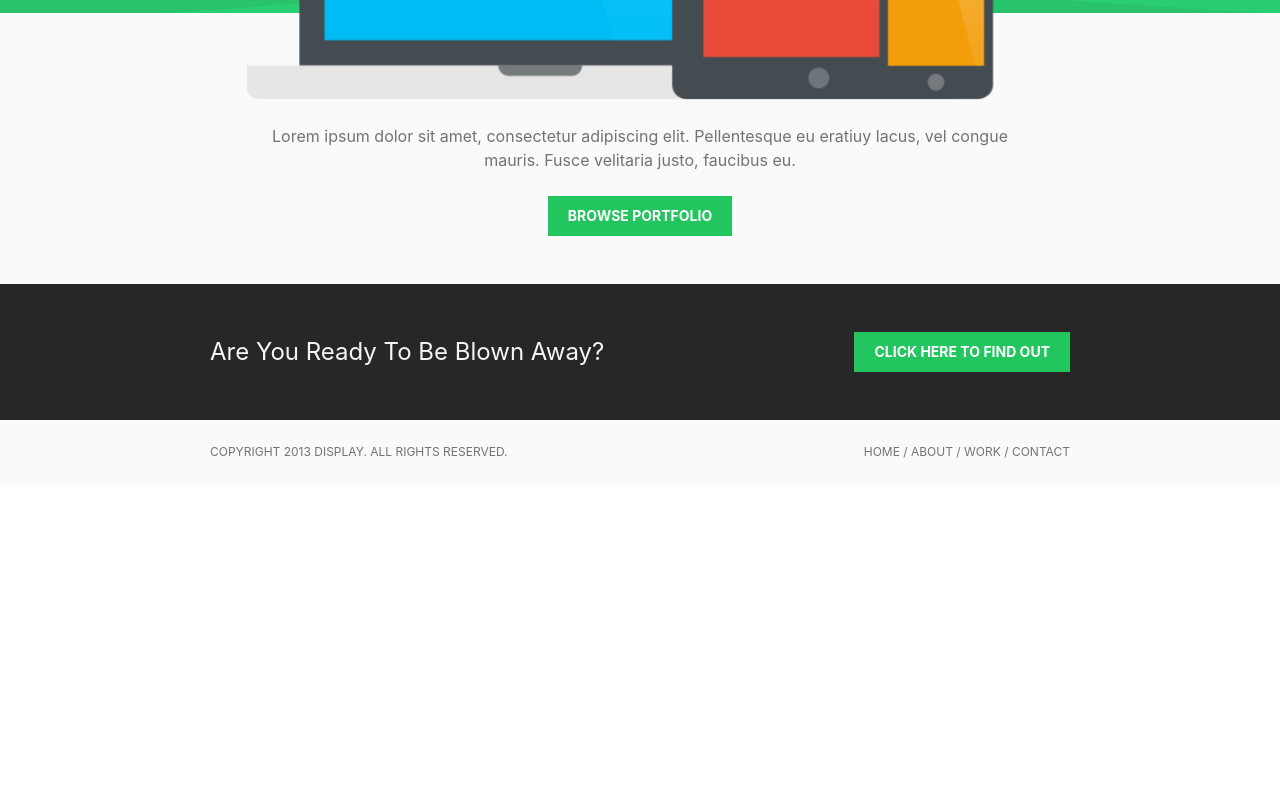
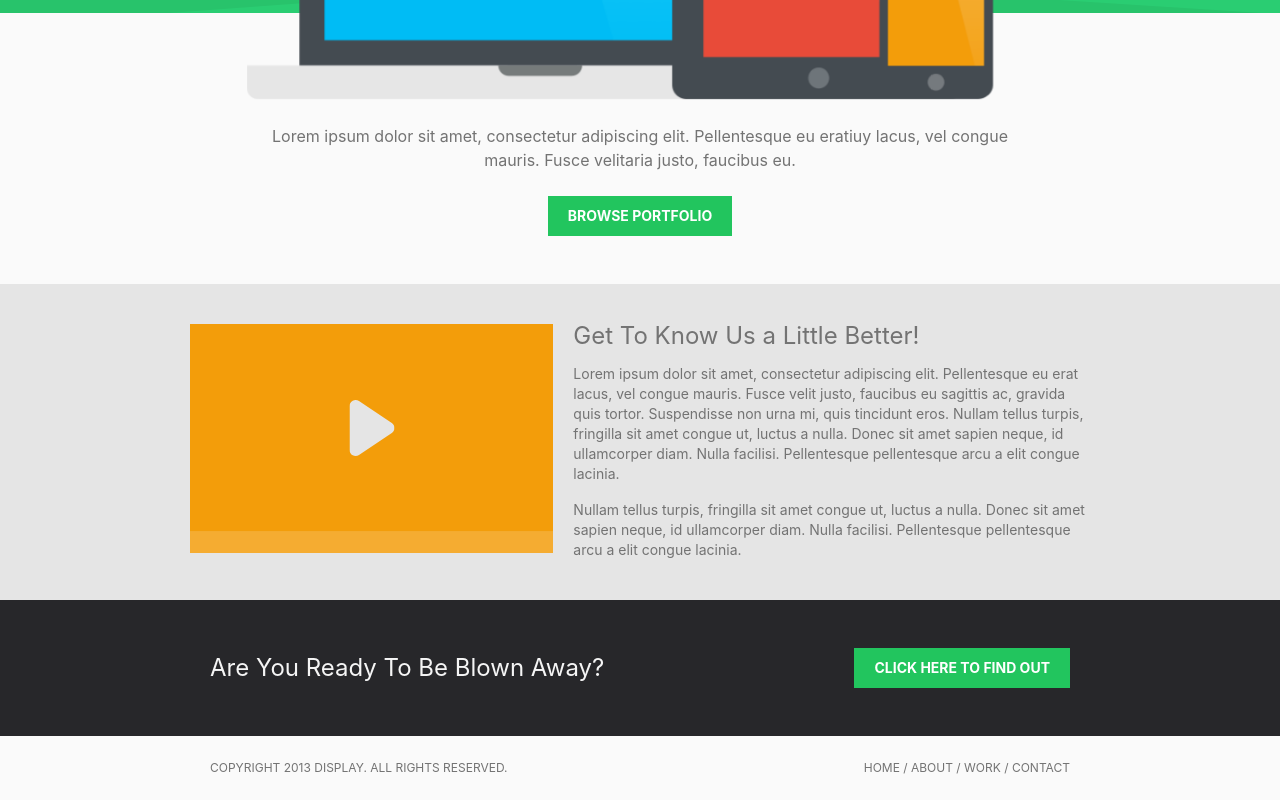
Before and after one commit to Ogatron3000/display, a React (Create React App) app: page / in a window 1280 px wide. Shown: the part 719-1519 px from the top of the page. Before the commit the page ends 1203 px from the top, so only its background shows below. Built offline with nearby package versions, Linux system fonts and the light colour scheme.

Commit message:
added video section

```diff
--- a/src/App.js
+++ b/src/App.js
@@ -1,4 +1,3 @@
-import './App.css';
 import {Route, Routes} from "react-router-dom";
 import About from "./pages/About";
 import Work from "./pages/Work";
--- /dev/null
+++ b/src/components/Popup.js
@@ -0,0 +1,24 @@
+import ReactDom from "react-dom"
+
+export default function Popup({isOpen, setIsOpen}) {
+    if (!isOpen) return null
+
+    function close() {
+        setIsOpen(false)
+        document.body.style.overflow = 'unset';
+    }
+
+    return ReactDom.createPortal(
+        <div id="portal-modal" className="fixed h-screen w-screen left-0 top-0 overflow-hidden">
+            <div className="w-full h-full bg-neutral-600 opacity-50" onClick={close}/>
+            <iframe
+                className="absolute z-30 bottom-0 top-0 left-0 right-0 m-auto sm:w-[600px] sm:h-[300px]"
+                src={`https://www.youtube.com/embed/P-DCgzFbo_o`}
+                frameBorder="0"
+                allow="accelerometer; autoplay; clipboard-write; encrypted-media; gyroscope; picture-in-picture"
+                allowFullScreen
+                title="Embedded youtube"
+            />
+        </div>
+        , document.body)
+}
--- /dev/null
+++ b/src/components/Video.js
@@ -0,0 +1,47 @@
+import Container from "./Container";
+import video from "../img/video.png";
+import {useState} from "react";
+import Popup from "./Popup";
+
+export default function Video() {
+    const [isOpen, setIsOpen] = useState(false)
+
+    function open() {
+        setIsOpen(true)
+        document.body.style.overflow = 'hidden';
+    }
+
+    return (
+        <div className="bg-neutral-200">
+            <Container>
+                <div className="grid grid-cols-12 gap-x-5 gap-y-8 py-10">
+                    <div className="col-span-12 md:col-span-5 mx-auto relative h-fit">
+                        <img src={video} alt="" />
+                        <button className="fill-neutral-200 absolute top-1/3 right-1/2 translate-x-1/2" onClick={open}>
+                            <svg xmlns="http://www.w3.org/2000/svg" preserveAspectRatio="xMidYMid" width="45" height="56" viewBox="0 0 45 56">
+                                <path d="M42.309,33.023 L9.492,54.969 C8.468,55.654 7.281,56.000 6.091,56.000 C5.110,56.000 4.126,55.765 3.229,55.290 C1.242,54.238 0.000,52.183 0.000,49.946 L0.000,6.054 C0.000,3.817 1.242,1.762 3.229,0.710 C5.216,-0.341 7.624,-0.218 9.492,1.031 L42.309,22.977 C43.991,24.102 45.000,25.985 45.000,28.000 C45.000,30.015 43.991,31.898 42.309,33.023 Z" />
+                            </svg>
+                        </button>
+                    </div>
+                    <div className="col-span-12 md:col-span-7 flex flex-col justify-between">
+                        <h1 className="text-2xl mb-4 leading-none">
+                            Get To Know Us a Little Better!
+                        </h1>
+                        <p className="text-sm mb-4">
+                            Lorem ipsum dolor sit amet, consectetur adipiscing elit. Pellentesque eu erat lacus, vel congue
+                            mauris. Fusce velit justo, faucibus eu sagittis ac, gravida quis tortor. Suspendisse non urna
+                            mi, quis tincidunt eros. Nullam tellus turpis, fringilla sit amet congue ut, luctus a nulla.
+                            Donec sit amet sapien neque, id ullamcorper diam. Nulla facilisi. Pellentesque pellentesque arcu
+                            a elit congue lacinia.
+                        </p>
+                        <p className="text-sm">
+                            Nullam tellus turpis, fringilla sit amet congue ut, luctus a nulla. Donec sit amet sapien neque,
+                            id ullamcorper diam. Nulla facilisi. Pellentesque pellentesque arcu a elit congue lacinia.
+                        </p>
+                    </div>
+                </div>
+            </Container>
+            <Popup isOpen={isOpen} setIsOpen={setIsOpen} />
+        </div>
+    )
+}
--- a/src/pages/Home.js
+++ b/src/pages/Home.js
@@ -1,9 +1,11 @@
 import Hero from "../components/Hero";
+import Video from "../components/Video";
 
 export default function Home() {
     return (
         <>
             <Hero />
+            <Video />
         </>
     )
 }
```
Also changed, not shown: src/img/play.svg (added), src/img/video.png (added).
